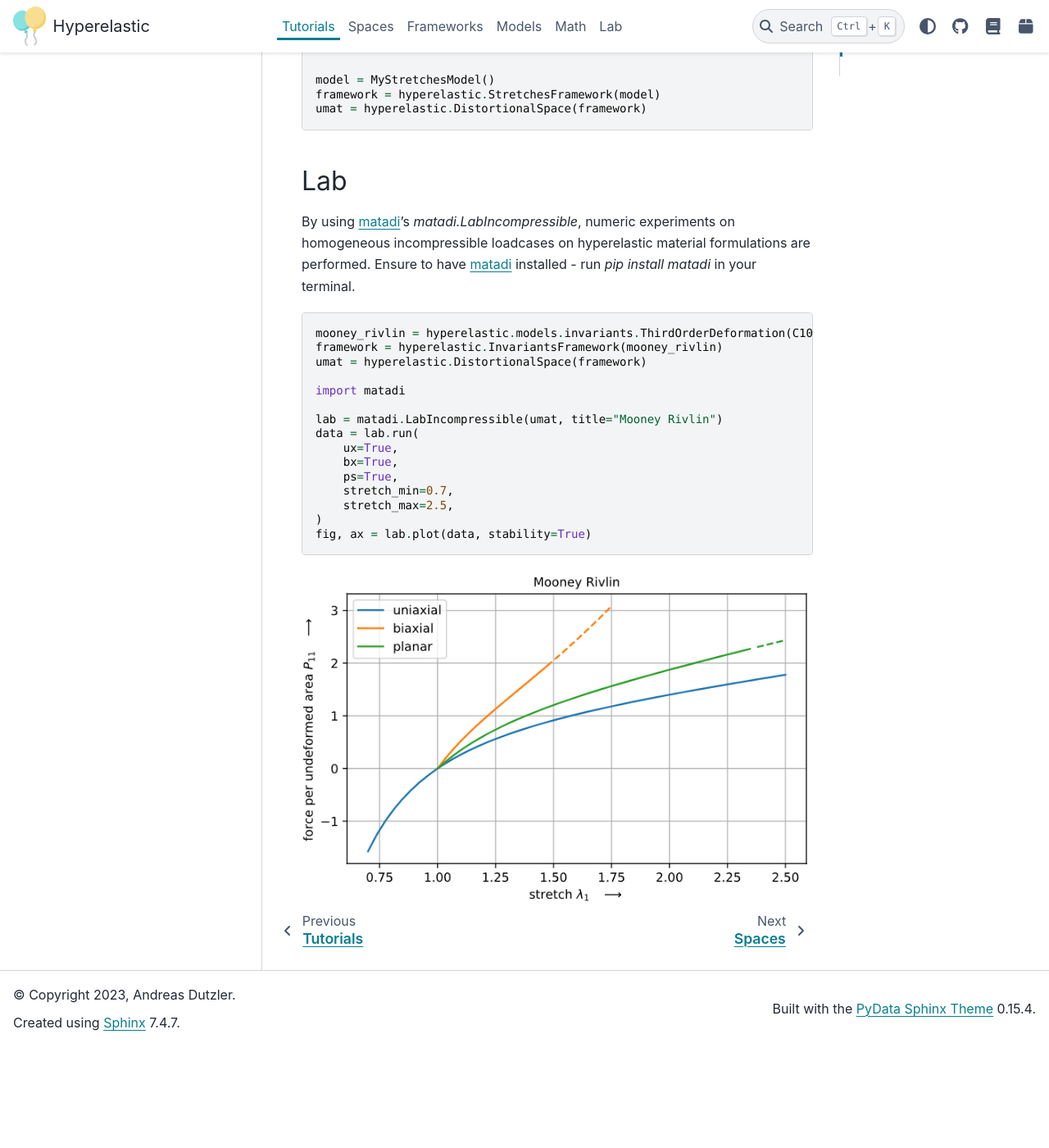
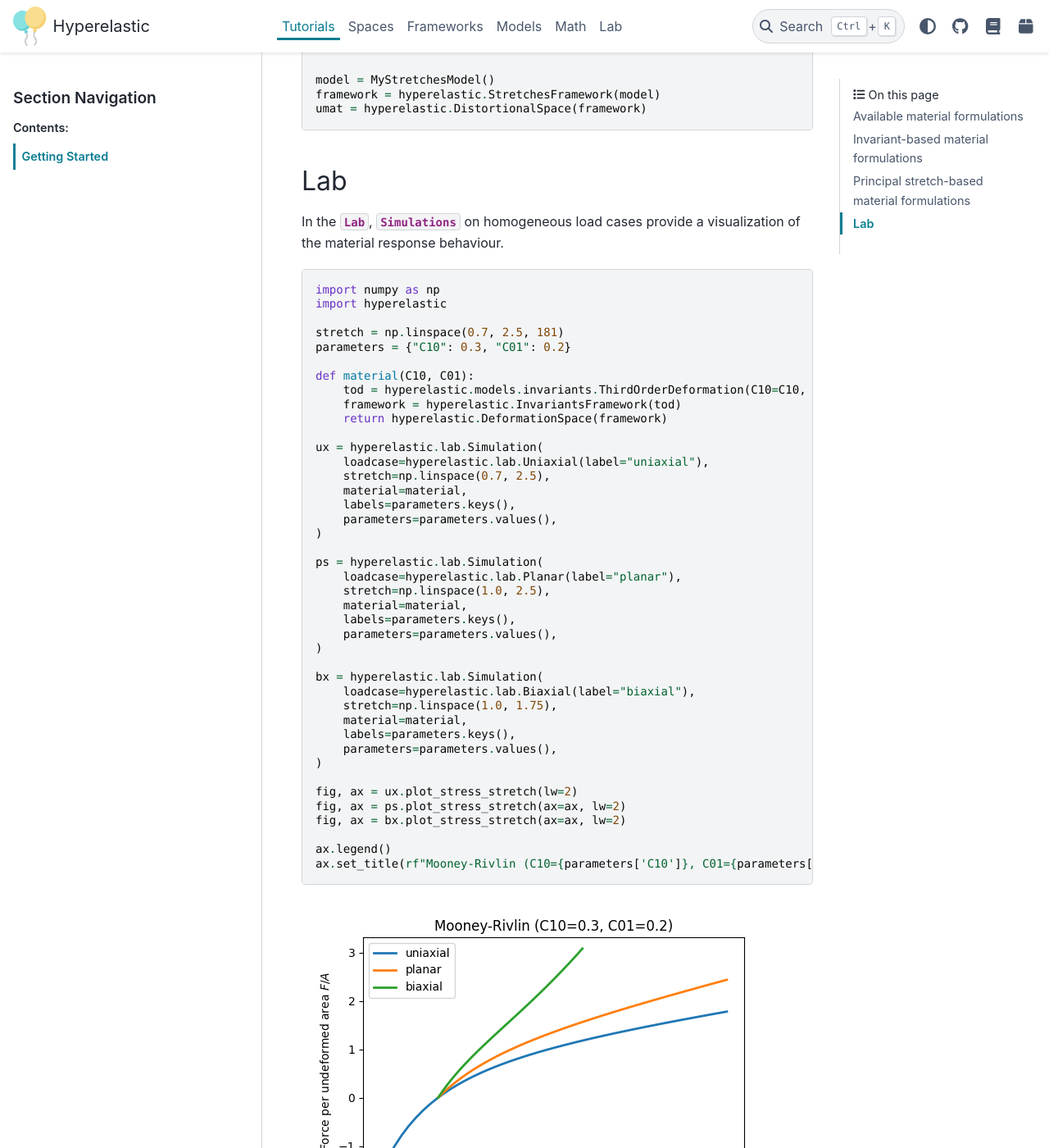
Before and after one commit to adtzlr/hyperelastic, a Sphinx documentation site: the page built from docs/tutorial/getting_started.rst, in a window 1280 px wide and 1400 px high, scrolled down 2630 px. Shown: the whole window at 82% size. Built offline with Sphinx 7.4.7 and the PyData theme 0.15.4, drawn with Linux system fonts in a browser that asks for light colours; before the commit the page ends 3906 px from its top, so only the background shows below that.

Commit message:
Docs: Use built-in lab in the tutorial

```diff
--- a/docs/tutorial/getting_started.rst
+++ b/docs/tutorial/getting_started.rst
@@ -111,24 +111,50 @@
 Lab
 ~~~
 
-By using `matadi <https://github.com/adtzlr/matadi>`_'s `matadi.LabIncompressible`, numeric experiments on homogeneous incompressible loadcases on hyperelastic material formulations are performed. Ensure to have `matadi <https://github.com/adtzlr/matadi>`_ installed - run `pip install matadi` in your terminal.
+In the :mod:`Lab <.lab>`, :class:`Simulations <.lab.Simulation>` on homogeneous load cases provide a visualization of the material response behaviour.
 
 ..  code-block:: python
 
-    mooney_rivlin = hyperelastic.models.invariants.ThirdOrderDeformation(C10=0.3, C01=0.2)
-    framework = hyperelastic.InvariantsFramework(mooney_rivlin)
-    umat = hyperelastic.DistortionalSpace(framework)
+    import numpy as np
+    import hyperelastic
 
-    import matadi
+    stretch = np.linspace(0.7, 2.5, 181)
+    parameters = {"C10": 0.3, "C01": 0.2}
 
-    lab = matadi.LabIncompressible(umat, title="Mooney Rivlin")
-    data = lab.run(
-        ux=True,
-        bx=True,
-        ps=True,
-        stretch_min=0.7,
-        stretch_max=2.5,
+    def material(C10, C01):
+        tod = hyperelastic.models.invariants.ThirdOrderDeformation(C10=C10, C01=C01)
+        framework = hyperelastic.InvariantsFramework(tod)
+        return hyperelastic.DeformationSpace(framework)
+
+    ux = hyperelastic.lab.Simulation(
+        loadcase=hyperelastic.lab.Uniaxial(label="uniaxial"),
+        stretch=np.linspace(0.7, 2.5),
+        material=material,
+        labels=parameters.keys(),
+        parameters=parameters.values(),
     )
-    fig, ax = lab.plot(data, stability=True)
 
-..  image::  images/lab-mr.png
+    ps = hyperelastic.lab.Simulation(
+        loadcase=hyperelastic.lab.Planar(label="planar"),
+        stretch=np.linspace(1.0, 2.5),
+        material=material,
+        labels=parameters.keys(),
+        parameters=parameters.values(),
+    )
+
+    bx = hyperelastic.lab.Simulation(
+        loadcase=hyperelastic.lab.Biaxial(label="biaxial"),
+        stretch=np.linspace(1.0, 1.75),
+        material=material,
+        labels=parameters.keys(),
+        parameters=parameters.values(),
+    )
+
+    fig, ax = ux.plot_stress_stretch(lw=2)
+    fig, ax = ps.plot_stress_stretch(ax=ax, lw=2)
+    fig, ax = bx.plot_stress_stretch(ax=ax, lw=2)
+
+    ax.legend()
+    ax.set_title(rf"Mooney-Rivlin (C10={parameters['C10']}, C01={parameters['C01']})")
+
+..  image::  images/fig_lab-mr.png
```
Also changed, not shown: docs/tutorial/images/fig_lab-mr.png (added), docs/tutorial/images/lab-mr.png (deleted), 1 other file.
